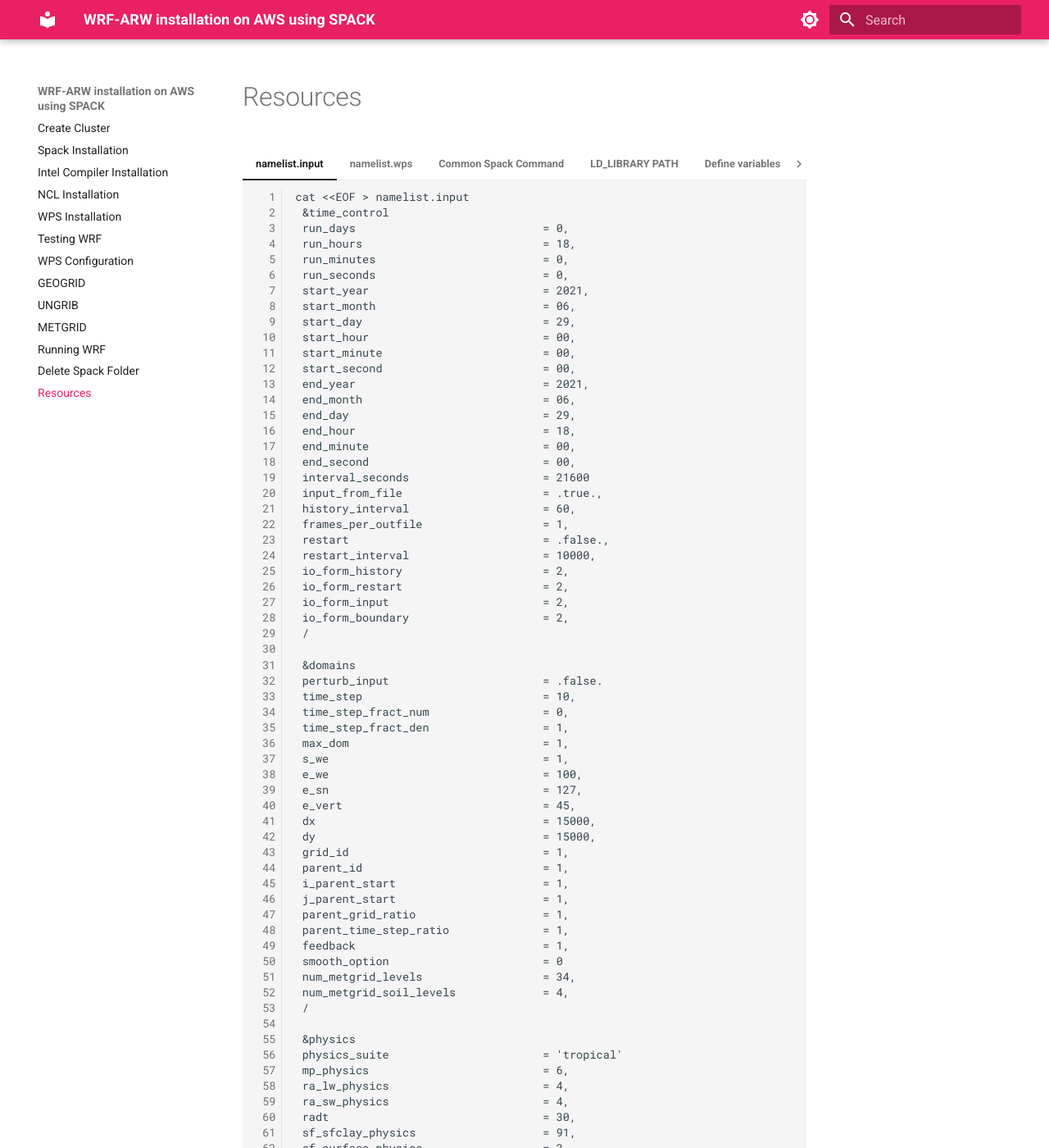
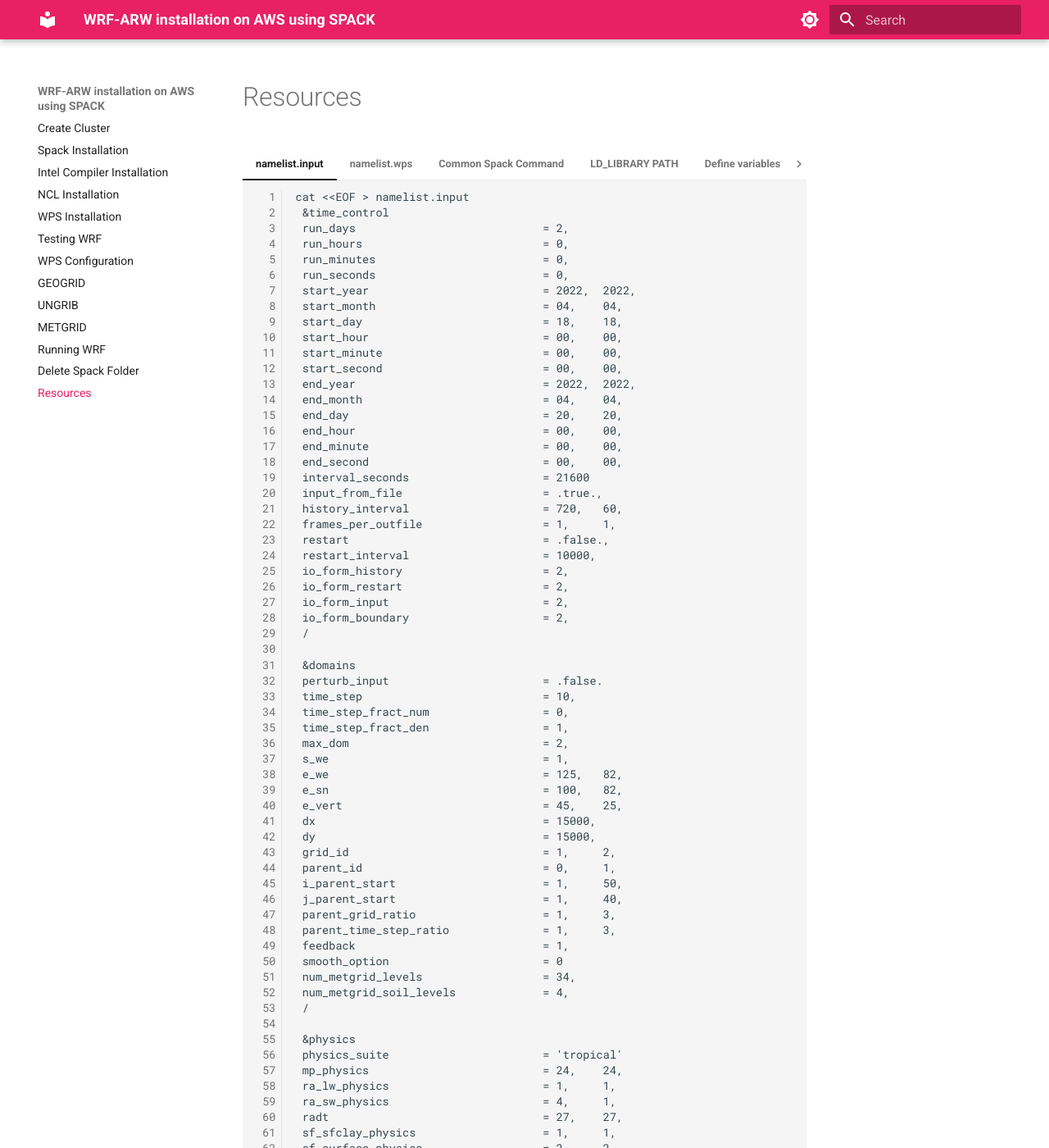
Before and after one commit to AtmosferaUSM/server_tutorial_WRF, an MkDocs documentation site: the page built from docs/resources.md, in a window 1280 px wide and 1400 px high. Shown: the whole window at 82% size. Built offline with MkDocs 1.6.1 and Material for MkDocs 9.7.7, drawn with Linux system fonts in a browser that asks for light colours; some of the changed text lies outside the part shown.

Commit message:
Updated namelist.wps and namelist.input.

````diff
--- a/docs/resources.md
+++ b/docs/resources.md
@@ -5,26 +5,26 @@
     ``` linenums="1"
     cat <<EOF > namelist.input
      &time_control
-     run_days                            = 0,
-     run_hours                           = 18,
+     run_days                            = 2,
+     run_hours                           = 0,
      run_minutes                         = 0,
      run_seconds                         = 0,
-     start_year                          = 2021,
-     start_month                         = 06,
-     start_day                           = 29,
-     start_hour                          = 00,
-     start_minute                        = 00,
-     start_second                        = 00,
-     end_year                            = 2021,
-     end_month                           = 06,
-     end_day                             = 29,
-     end_hour                            = 18,
-     end_minute                          = 00,
-     end_second                          = 00,
+     start_year                          = 2022,  2022,
+     start_month                         = 04,    04,
+     start_day                           = 18,    18,
+     start_hour                          = 00,    00,
+     start_minute                        = 00,    00,
+     start_second                        = 00,    00,
+     end_year                            = 2022,  2022,
+     end_month                           = 04,    04,
+     end_day                             = 20,    20,
+     end_hour                            = 00,    00,
+     end_minute                          = 00,    00,
+     end_second                          = 00,    00,
      interval_seconds                    = 21600
      input_from_file                     = .true.,
-     history_interval                    = 60,
-     frames_per_outfile                  = 1,
+     history_interval                    = 720,   60,
+     frames_per_outfile                  = 1,     1,
      restart                             = .false.,
      restart_interval                    = 10000,
      io_form_history                     = 2,
@@ -38,19 +38,19 @@
      time_step                           = 10,
      time_step_fract_num                 = 0,
      time_step_fract_den                 = 1,
-     max_dom                             = 1,
+     max_dom                             = 2,
      s_we                                = 1,
-     e_we                                = 100,
-     e_sn                                = 127,
-     e_vert                              = 45,
+     e_we                                = 125,   82,
+     e_sn                                = 100,   82,
+     e_vert                              = 45,    25,
      dx                                  = 15000,
      dy                                  = 15000,
-     grid_id                             = 1,
-     parent_id                           = 1,
-     i_parent_start                      = 1,
-     j_parent_start                      = 1,
-     parent_grid_ratio                   = 1,
-     parent_time_step_ratio              = 1,
+     grid_id                             = 1,     2,
+     parent_id                           = 0,     1,
+     i_parent_start                      = 1,     50,
+     j_parent_start                      = 1,     40,
+     parent_grid_ratio                   = 1,     3,
+     parent_time_step_ratio              = 1,     3,
      feedback                            = 1,
      smooth_option                       = 0
      num_metgrid_levels                  = 34,
@@ -59,16 +59,16 @@
 
      &physics
      physics_suite                       = 'tropical'
-     mp_physics                          = 6,
-     ra_lw_physics                       = 4,
-     ra_sw_physics                       = 4,
-     radt                                = 30,
-     sf_sfclay_physics                   = 91,
-     sf_surface_physics                  = 2,
-     bl_pbl_physics                      = 1,
-     bldt                                = 0,
-     cu_physics                          = 16,
-     cudt                                = 0,
+     mp_physics                          = 24,    24,
+     ra_lw_physics                       = 1,     1,
+     ra_sw_physics                       = 4,     1,
+     radt                                = 27,    27,
+     sf_sfclay_physics                   = 1,     1,
+     sf_surface_physics                  = 2,     2,
+     bl_pbl_physics                      = 1,     1,
+     bldt                                = 0,     0,
+     cu_physics                          = 0,     0,
+     cudt                                = 0,     0,
      isfflx                              = 1,
      ifsnow                              = 0,
      icloud                              = 1,
@@ -114,28 +114,28 @@
     cat <<EOF > namelist.wps
     &share
      wrf_core = 'ARW',
-     max_dom = 1,
-     start_date = '2021-06-29_00:00:00','2021-06-29_00:00:00',
-     end_date   = '2021-06-29_18:00:00','2021-06-29_18:00:00',
+     max_dom = 2,
+     start_date = '2022-04-18_00:00:00','2022-04-18_00:00:00',
+     end_date   = '2021-04-20_00:00:00','2022-04-20_00:00:00',
      interval_seconds = 21600
     /
 
     &geogrid
-     parent_id         =   1,   1,
+     parent_id         =   0,   1,
      parent_grid_ratio =   1,   3,
-     i_parent_start    =   1,  53,
-     j_parent_start    =   1,  25,
-     e_we              =  100, 220,
-     e_sn              =  127, 214,
+     i_parent_start    =   1,  50,
+     j_parent_start    =   1,  40,
+     e_we              =  125, 82,
+     e_sn              =  100, 82,
      geog_data_res = 'default','default',
      dx = 15000,
      dy = 15000,
      map_proj = 'mercator',
-     ref_lat   =  5.464,
-     ref_lon   =  100.289,
-     truelat1  =  5.464,
+     ref_lat   =  5.300,
+     ref_lon   =  100.268,
+     truelat1  =  5.300,
      truelat2  =  0,
-     stand_lon =  100.261,
+     stand_lon =  100.268,
      geog_data_path = '/shared/scratch/WRF_Resources/WPS_GEOG/'
     /
 
````
Also changed, not shown: other parts of docs/resources.md (+1 -1 lines).
